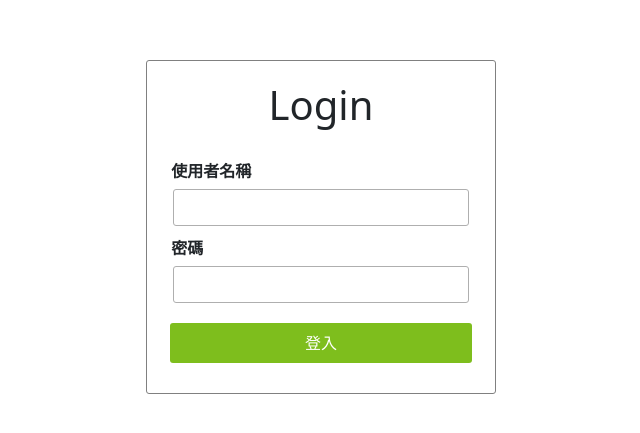
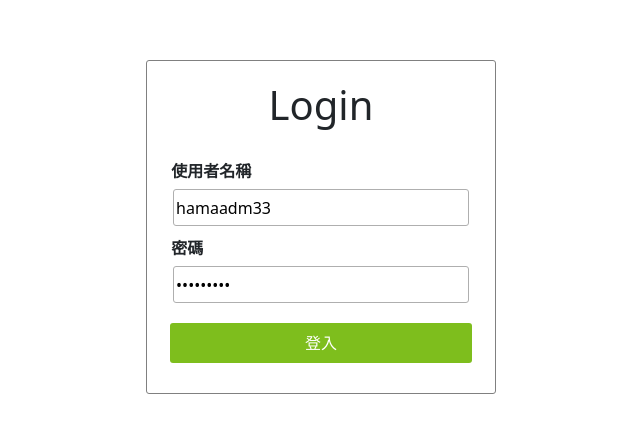
Before and after one commit to sunnydoll06/my-react-api, a React (Create React App) app: page / in a window 1280 px wide. Shown: the part 165-598 px from the top of the page, without its empty margins (319-959 px from the left). Built offline with nearby package versions, Linux system fonts and the light colour scheme.

Commit message:
adjust mediaquery and default account/password

```diff
--- a/package.json
+++ b/package.json
@@ -10,6 +10,7 @@
     "react": "^18.3.1",
     "react-dom": "^18.3.1",
     "react-icons": "^5.3.0",
+    "react-responsive": "^10.0.0",
     "react-router-dom": "^6.27.0",
     "react-scripts": "5.0.1",
     "web-vitals": "^2.1.4"
--- a/src/App.css
+++ b/src/App.css
@@ -53,3 +53,9 @@ body {
   color: white;
   background-color: rgb(126, 190, 29);
 }
+
+@media(max-width: 480px) {
+  body {
+    font-size: 12px;
+  }
+}
--- a/src/App.js
+++ b/src/App.js
@@ -2,8 +2,11 @@ import './App.css';
 import Login from "./pages/Login";
 import Table from './pages/Table';
 import { HashRouter, Routes, Route } from 'react-router-dom';
+import { useMediaQuery } from 'react-responsive';
 
 function App() {
+const isMobile = useMediaQuery({ query: "(max-width: 768px)" });
+
   return (
     <HashRouter>
       <Routes>
--- a/src/pages/Login.jsx
+++ b/src/pages/Login.jsx
@@ -6,6 +6,8 @@ function Login() {
   const [token, setToken] = useState(localStorage.getItem("token") || "");
   const [errorMessage, setErrorMessage] = useState("");
   const navigate = useNavigate();
+  const defaultAccount = "hamaadm33";
+  const defaultPassword = "hamaadm33";
 
   async function postData({ account, password }) {
     try {
@@ -39,8 +41,8 @@ function Login() {
     }
   };
 
-  const [account, setAccount] = useState("");
-  const [password, setPassword] = useState("");
+  const [account, setAccount] = useState(defaultAccount);
+  const [password, setPassword] = useState(defaultPassword);
   const handleSubmit = (e) => {
     e.preventDefault();
     postData({ account, password });
```
Also changed, not shown: 1 other file (tests, documents, lock files or other folders).
